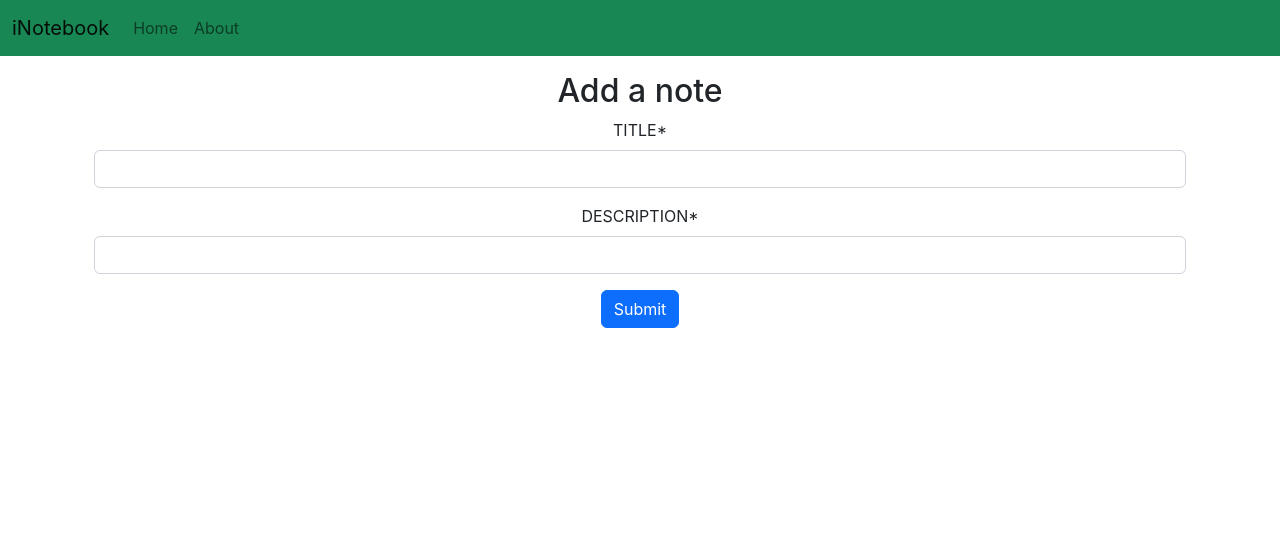
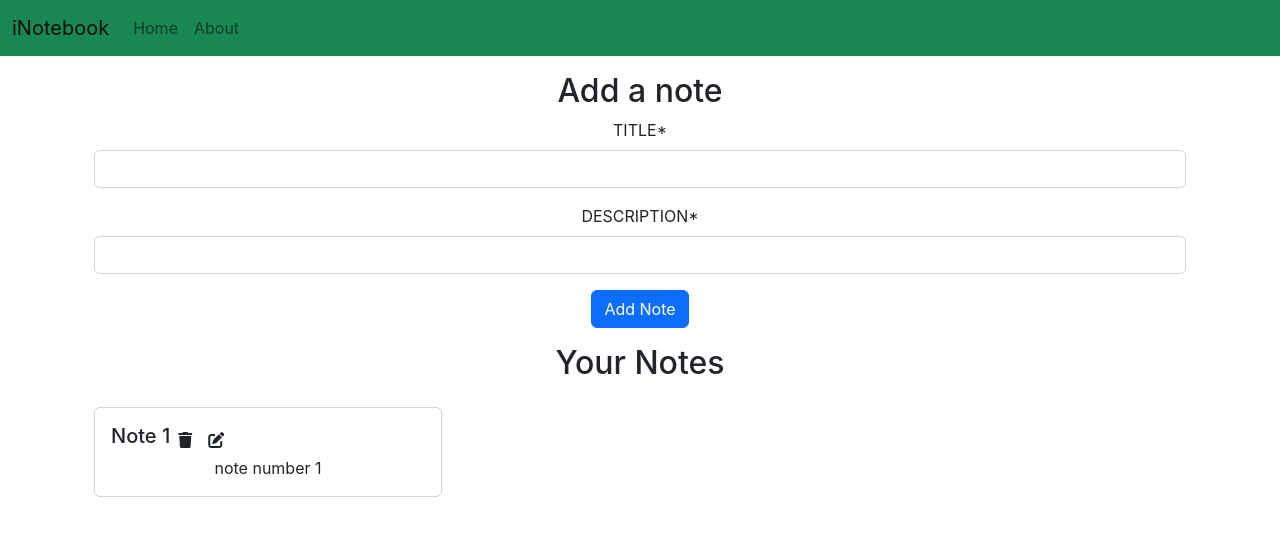
Before and after one commit to Pallav-19/PrivoBook-frontend, a React (Create React App) app: page / in a window 1280 px wide. Shown: the top 536 px of the page. Built offline with nearby package versions, Linux system fonts and the light colour scheme.

Commit message:
Note context added

```diff
--- a/public/index.html
+++ b/public/index.html
@@ -19,6 +19,7 @@
       integrity="sha384-0evHe/X+R7YkIZDRvuzKMRqM+OrBnVFBL6DOitfPri4tjfHxaWutUpFmBp4vmVor"
       crossorigin="anonymous"
     />
+
     <title>iNotebook</title>
   </head>
   <body>
@@ -30,5 +31,9 @@
       integrity="sha384-pprn3073KE6tl6bjs2QrFaJGz5/SUsLqktiwsUTF55Jfv3qYSDhgCecCxMW52nD2"
       crossorigin="anonymous"
     ></script>
+    <script
+      src="https://kit.fontawesome.com/aa5e6dab1e.js"
+      crossorigin="anonymous"
+    ></script>
   </body>
 </html>
--- /dev/null
+++ b/src/components/AddNote.jsx
@@ -0,0 +1,56 @@
+/* eslint-disable no-unused-vars */
+import React, { useContext, useState } from "react";
+import NoteContext from "./contexts/Notes/noteContext";
+
+const AddNote = () => {
+  const context = useContext(NoteContext);
+  const { addNote } = context;
+  const [note, setnote] = useState({ title: "", description: "" ,tag:"default"});
+  const handleclick = (e) => {
+    e.preventDefault();
+    addNote(note.title,note.description,note.tag);
+  };
+  const changehandler = (e) => {
+    setnote({ ...note, [e.target.name]: e.target.value });
+  };
+  return (
+    <div>
+      <form>
+        <h2>Add a note</h2>
+        <div className="mb-3">
+          <label htmlFor="title" className="form-label">
+            TITLE*
+          </label>
+          <input
+            required
+            type="text"
+            className="form-control"
+            id="title"
+            aria-describedby="emailHelp"
+            onChange={changehandler}
+            name="title"
+          />
+        </div>
+        <div className="mb-3">
+          <label htmlFor="description" className="form-label">
+            DESCRIPTION*
+          </label>
+          <input
+            required
+            type="text"
+            className="form-control"
+            id="description"
+            onChange={changehandler}
+            name="description"
+          />
+        </div>
+
+        <button onClick={handleclick} type="submit" className="btn btn-primary">
+          Add Note
+        </button>
+      </form>
+    </div>
+  );
+};
+
+export default AddNote;
--- a/src/components/Home.jsx
+++ b/src/components/Home.jsx
@@ -1,38 +1,11 @@
 import React from "react";
+import Notes from "./Notes";
 
 function home() {
   return (
     <div className="container my-3">
-      <form>
-        <h2>Add a note</h2>
-        <div className="mb-3">
-          <label for="exampleInputEmail1" className="form-label">
-            TITLE*
-          </label>
-          <input
-            required
-            type="text"
-            className="form-control"
-            id="exampleInputTitle"
-            aria-describedby="emailHelp"
-          />
-        </div>
-        <div className="mb-3">
-          <label for="exampleInputPassword1" className="form-label">
-            DESCRIPTION*
-          </label>
-          <input
-            required
-            type="text"
-            className="form-control"
-            id="exampleInputPassword1"
-          />
-        </div>
 
-        <button type="submit" className="btn btn-primary">
-          Submit
-        </button>
-      </form>
+      <Notes />
     </div>
   );
 }
--- /dev/null
+++ b/src/components/NoteItem.css
@@ -0,0 +1,4 @@
+
+i{
+    cursor: pointer;
+}
--- /dev/null
+++ b/src/components/NoteItem.jsx
@@ -0,0 +1,25 @@
+/* eslint-disable no-unused-vars */
+import React, { useContext } from "react";
+import "./NoteItem.css";
+import NoteContext from "./contexts/Notes/noteContext";
+function NoteItem(props) {
+  const { note } = props;
+  const { deleteNote } = useContext(NoteContext);
+
+  return (
+    <div>
+      <div className="card my-3">
+        <div className="card-body">
+          <div className="d-flex align-items-center">
+            <h5 className="card-title">{note.title}</h5>
+            <i className="fa-solid fa-trash mx-2" onClick={()=>{deleteNote(note)}}></i>
+            <i className="fa-solid fa-edit mx-2"></i>
+          </div>
+          <p className="card-text">{note.description}</p>
+        </div>
+      </div>
+    </div>
+  );
+}
+
+export default NoteItem;
--- /dev/null
+++ b/src/components/Notes.jsx
@@ -0,0 +1,25 @@
+/* eslint-disable no-unused-vars */
+import React, { useContext } from "react";
+import NoteContext from "./contexts/Notes/noteContext";
+import NoteItem from "./NoteItem";
+import AddNote from "./AddNote";
+
+function Notes() {
+  const context = useContext(NoteContext);
+  const { notes, addNote } = context;
+  return (
+    <>
+      <AddNote />
+      <div className="row my-3">
+        <h2>Your Notes</h2>
+        <div className="col-sm-4">
+          {notes.map((note) => {
+            return <NoteItem key={note._id} note={note} />;
+          })}
+        </div>
+      </div>
+    </>
+  );
+}
+
+export default Notes;
--- a/src/components/contexts/Notes/notesState.js
+++ b/src/components/contexts/Notes/notesState.js
@@ -2,10 +2,29 @@
 import React, { useState } from "react";
 import NoteContext from "./noteContext";
 const NoteState = (props) => {
-
-
+  const [notes, setNotes] = useState([
+    {
+      title: "Note 1",
+      description: "note number 1",
+    },
+  ]);
+  // add a note
+  const addNote = (title, description, tag) => {
+    const note = {
+      title: title,
+      description: description,
+      tag: tag,
+    };
+    setNotes(notes.concat(note));
+  };
+  // delete a note
+  const deleteNote = () => {};
+  // edit note
+  const editNote = () => {};
   return (
-    <NoteContext.Provider value={{}}>{props.children}</NoteContext.Provider>
+    <NoteContext.Provider value={{ notes, addNote, deleteNote, editNote }}>
+      {props.children}
+    </NoteContext.Provider>
   );
 };
 export default NoteState;
```
Also changed, not shown: src/components/Alert.jsx (added, +11 -0 lines), src/components/try.html (added, +13 -0 lines).
